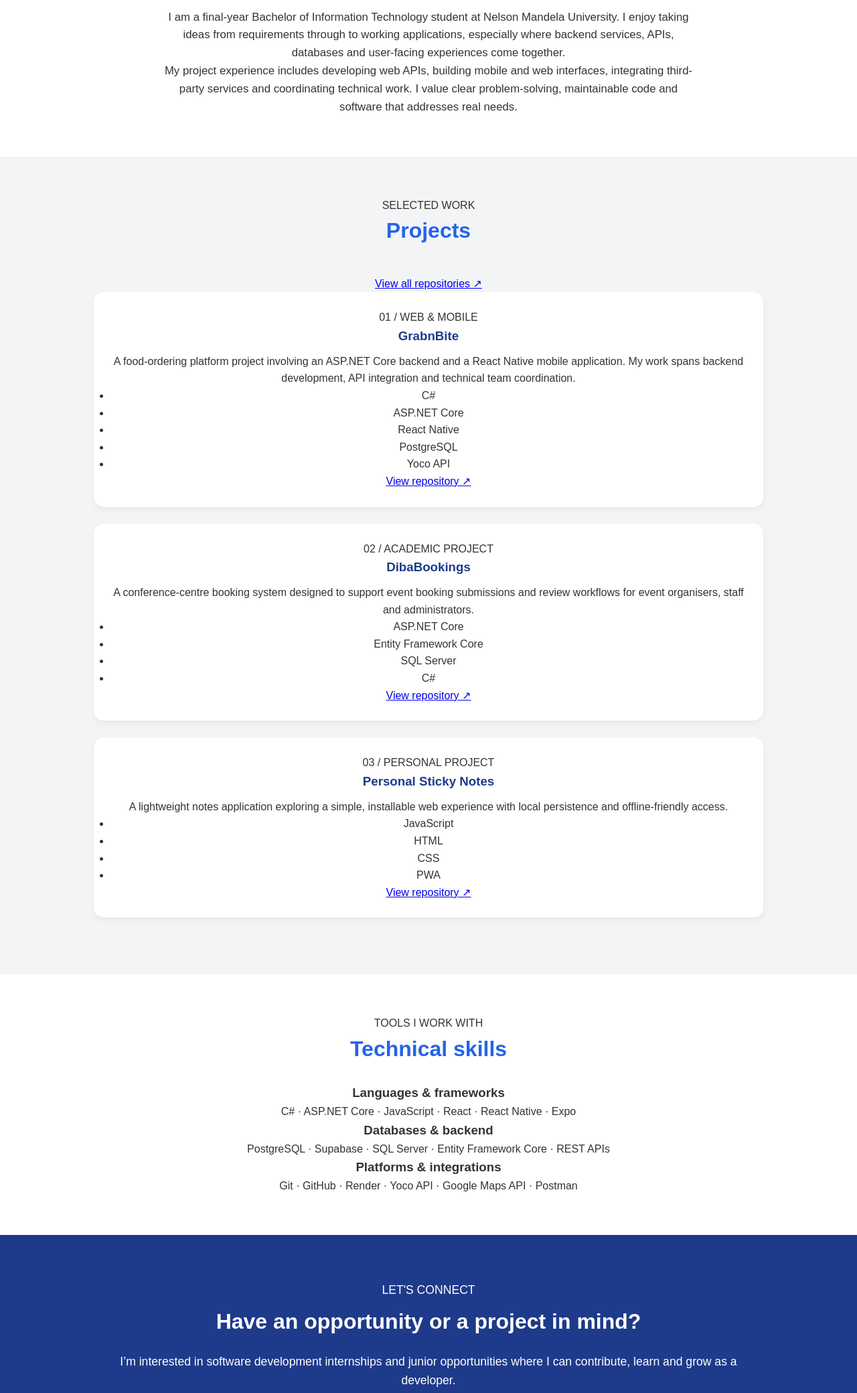
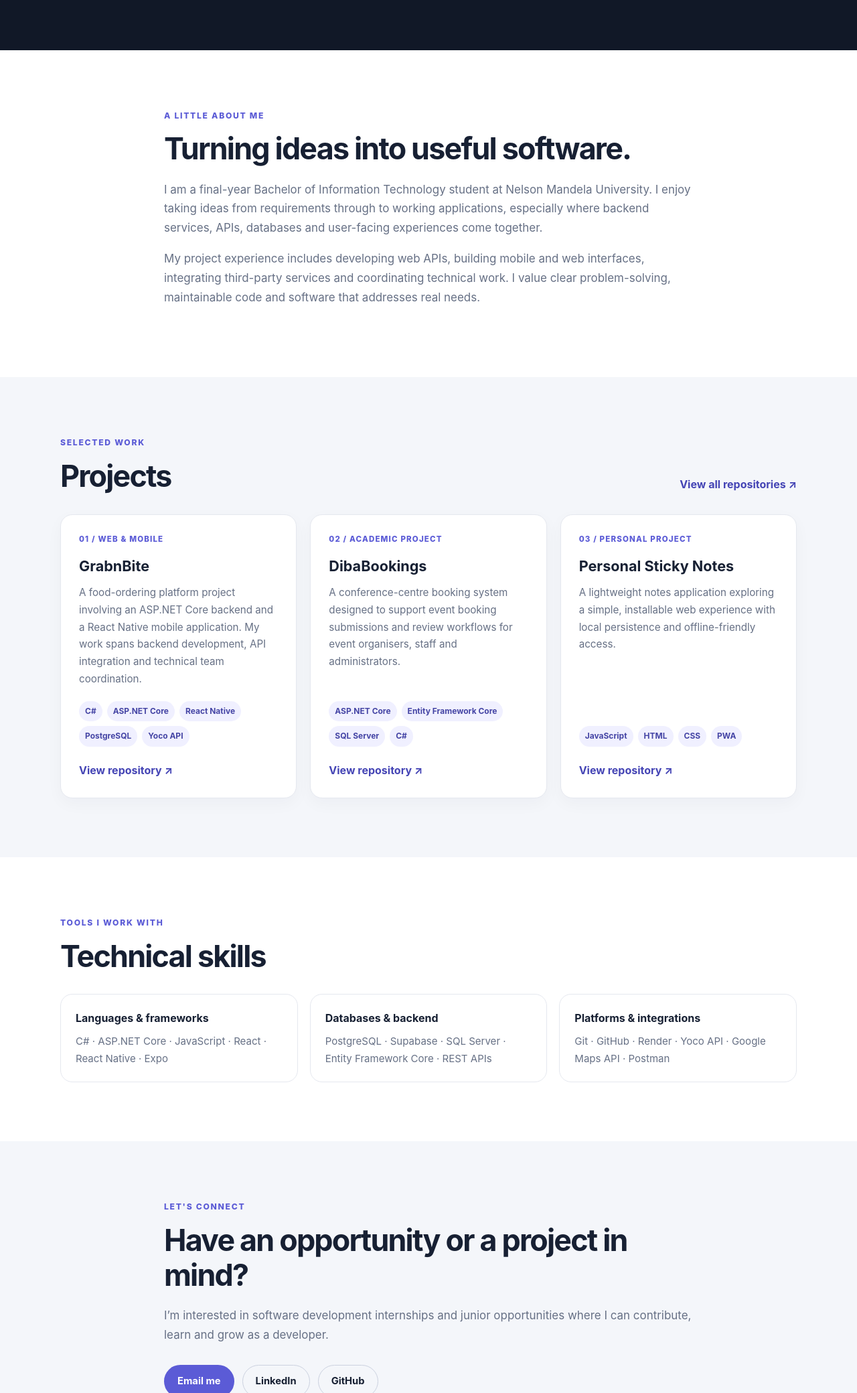
Before and after one commit to Ntlahla5408/Ntlahla5408, a plain HTML site: page index.html in a window 1280 px wide. Shown: the part 720-2800 px from the top of the page at 67% size. Drawn offline with Linux system fonts and the light colour scheme.

Commit message:
Refresh portfolio styling and responsive layout

```diff
--- a/Style.css
+++ b/Style.css
@@ -1,172 +1,92 @@
-/* ===== GENERAL STYLES ===== */
-* {
-    margin: 0;
-    padding: 0;
-    box-sizing: border-box;
-    font-family: "Poppins", sans-serif;
+:root {
+    color-scheme: light;
+    --ink: #172033;
+    --muted: #667085;
+    --surface: #ffffff;
+    --surface-soft: #f4f6fa;
+    --accent: #5b5bd6;
+    --accent-dark: #4545b5;
+    --line: #e5e8ef;
+    --dark: #111827;
+    --radius: 18px;
+    font-family: Inter, ui-sans-serif, system-ui, -apple-system, BlinkMacSystemFont, "Segoe UI", sans-serif;
 }
 
-body {
-    background-color: #f9fafb;
-    color: #333;
-    line-height: 1.6;
+* { box-sizing: border-box; }
+html { scroll-behavior: smooth; scroll-padding-top: 82px; }
+body { margin: 0; background: var(--surface); color: var(--ink); line-height: 1.7; }
+a { color: inherit; }
+.container { width: min(1100px, calc(100% - 40px)); margin-inline: auto; }
+.narrow { max-width: 790px; }
+.site-header { position: sticky; top: 0; z-index: 10; background: rgba(255,255,255,.94); border-bottom: 1px solid var(--line); backdrop-filter: blur(12px); }
+.nav { min-height: 70px; display: flex; align-items: center; justify-content: space-between; gap: 24px; }
+.brand { font-size: 1.35rem; font-weight: 850; letter-spacing: -.08em; text-decoration: none; }
+.brand span { color: var(--accent); }
+.nav-links { display: flex; gap: 28px; }
+.nav-links a { color: var(--muted); font-size: .94rem; font-weight: 650; text-decoration: none; }
+.nav-links a:hover, .text-link:hover, .card-link:hover { color: var(--accent); }
+
+.hero { color: #fff; background: radial-gradient(ellipse at 80% 15%, rgba(91,91,214,.35), transparent 38%), var(--dark); padding: 112px 0 100px; }
+.hero-content { max-width: 900px; }
+.eyebrow { margin: 0 0 14px; color: var(--accent); font-size: .76rem; font-weight: 800; letter-spacing: .14em; }
+.hero .eyebrow { color: #b7b7ff; }
+.hero h1 { max-width: 850px; margin: 0; font-size: clamp(2.65rem, 7vw, 5.2rem); line-height: 1.08; letter-spacing: -.055em; }
+.hero h1 span { color: #b7b7ff; }
+.hero h2 { max-width: 700px; margin: 22px 0 12px; color: #e1e5ef; font-size: clamp(1.2rem, 3vw, 1.7rem); font-weight: 600; line-height: 1.35; }
+.hero-copy { max-width: 650px; margin: 0; color: #b9c1d0; font-size: 1.08rem; }
+.hero-actions, .contact-actions { display: flex; flex-wrap: wrap; gap: 12px; margin-top: 30px; }
+.button { display: inline-flex; min-height: 46px; align-items: center; justify-content: center; padding: 11px 19px; border: 1px solid transparent; border-radius: 999px; font-size: .92rem; font-weight: 750; text-decoration: none; transition: transform .18s ease, background .18s ease; }
+.button:hover { transform: translateY(-2px); }
+.button-primary { background: var(--accent); color: #fff; }
+.button-primary:hover { background: var(--accent-dark); }
+.button-secondary { border-color: rgba(255,255,255,.28); color: #fff; }
+.button-secondary:hover { background: rgba(255,255,255,.09); }
+.location-note { margin: 28px 0 0; color: #aab3c3; font-size: .88rem; }
+
+.section { padding: 88px 0; }
+.section h2 { margin: 0 0 20px; font-size: clamp(2rem, 4vw, 2.8rem); line-height: 1.15; letter-spacing: -.04em; }
+.about p:not(.eyebrow), .contact p:not(.eyebrow) { color: var(--muted); font-size: 1.06rem; }
+.projects { background: var(--surface-soft); }
+.section-heading { display: flex; align-items: end; justify-content: space-between; gap: 20px; margin-bottom: 30px; }
+.section-heading h2 { margin-bottom: 0; }
+.text-link, .card-link { color: var(--accent-dark); font-weight: 750; text-decoration: none; }
+.project-grid { display: grid; grid-template-columns: repeat(3, minmax(0, 1fr)); gap: 20px; }
+.project-card { display: flex; flex-direction: column; min-height: 100%; padding: 27px; border: 1px solid var(--line); border-radius: var(--radius); background: var(--surface); box-shadow: 0 8px 24px rgba(23,32,51,.035); }
+.project-number { color: var(--accent); font-size: .72rem; font-weight: 850; letter-spacing: .1em; }
+.project-card h3 { margin: 12px 0 8px; font-size: 1.35rem; }
+.project-card p { margin: 0 0 20px; color: var(--muted); font-size: .95rem; }
+.tag-list { display: flex; flex-wrap: wrap; gap: 7px; margin: auto 0 22px; padding: 0; list-style: none; }
+.tag-list li { padding: 5px 9px; border-radius: 999px; background: #f0f0ff; color: #4545a5; font-size: .75rem; font-weight: 700; }
+.card-link { align-self: flex-start; }
+.skills { background: #fff; }
+.skill-groups { display: grid; grid-template-columns: repeat(3, minmax(0, 1fr)); gap: 18px; margin-top: 30px; }
+.skill-group { padding: 22px; border: 1px solid var(--line); border-radius: var(--radius); }
+.skill-group h3 { margin: 0 0 8px; font-size: 1rem; }
+.skill-group p { margin: 0; color: var(--muted); font-size: .94rem; }
+.contact { background: var(--surface-soft); }
+.contact .button-secondary { border-color: #cbd1df; color: var(--ink); }
+.contact .button-secondary:hover { background: #e9ebf5; }
+.site-footer { padding: 22px 0; background: var(--dark); color: #aeb7c7; font-size: .85rem; }
+.footer-inner { display: flex; justify-content: space-between; gap: 16px; }
+
+@media (max-width: 800px) {
+    .project-grid, .skill-groups { grid-template-columns: 1fr 1fr; }
+    .hero { padding: 88px 0 78px; }
 }
-
-.container {
-    width: 90%;
-    max-width: 1000px;
-    margin: 0 auto;
+@media (max-width: 560px) {
+    .container { width: min(100% - 32px, 1100px); }
+    .nav { min-height: 62px; align-items: flex-start; flex-direction: column; justify-content: center; gap: 2px; padding-block: 10px; }
+    .nav-links { width: 100%; gap: 19px; overflow-x: auto; padding: 4px 0; }
+    .nav-links a { flex: 0 0 auto; font-size: .86rem; }
+    .hero { padding: 72px 0 66px; }
+    .hero h1 { font-size: clamp(2.45rem, 12vw, 3.6rem); }
+    .hero-copy { font-size: 1rem; }
+    .section { padding: 66px 0; }
+    .section-heading { align-items: flex-start; flex-direction: column; }
+    .project-grid, .skill-groups { grid-template-columns: 1fr; }
+    .project-card { padding: 23px; }
+    .footer-inner { flex-direction: column; gap: 4px; }
 }
-
-/* ===== HERO SECTION ===== */
-.hero {
-    background: linear-gradient(135deg, #2563eb, #1e3a8a);
-    color: white;
-    text-align: center;
-    padding: 100px 20px;
+@media (prefers-reduced-motion: reduce) {
+    *, *::before, *::after { scroll-behavior: auto !important; transition-duration: .01ms !important; }
 }
-
-    .hero h1 {
-        font-size: 3rem;
-        margin-bottom: 10px;
-        font-weight: 700;
-        letter-spacing: 2px;
-    }
-
-    .hero p {
-        font-size: 1.1rem;
-        max-width: 600px;
-        margin: 10px auto;
-    }
-
-/* ===== ABOUT SECTION ===== */
-.about {
-    background-color: #fff;
-    padding: 60px 20px;
-    text-align: center;
-}
-
-    .about h2 {
-        font-size: 2rem;
-        margin-bottom: 20px;
-        color: #2563eb;
-    }
-
-    .about p {
-        max-width: 800px;
-        margin: 0 auto;
-        font-size: 1.05rem;
-    }
-
-/* ===== PROJECTS SECTION ===== */
-.projects {
-    background-color: #f3f4f6;
-    padding: 60px 20px;
-    text-align: center;
-}
-
-    .projects h2 {
-        font-size: 2rem;
-        margin-bottom: 40px;
-        color: #2563eb;
-    }
-
-.project-card {
-    background-color: white;
-    padding: 25px;
-    margin-bottom: 25px;
-    border-radius: 15px;
-    box-shadow: 0 4px 10px rgba(0, 0, 0, 0.05);
-    transition: transform 0.2s ease, box-shadow 0.3s ease;
-}
-
-    .project-card:hover {
-        transform: translateY(-5px);
-        box-shadow: 0 6px 14px rgba(0, 0, 0, 0.1);
-    }
-
-    .project-card h3 {
-        color: #1e3a8a;
-        margin-bottom: 10px;
-    }
-
-/* ===== SKILLS SECTION ===== */
-.skills {
-    background-color: #fff;
-    padding: 60px 20px;
-    text-align: center;
-}
-
-    .skills h2 {
-        font-size: 2rem;
-        color: #2563eb;
-        margin-bottom: 25px;
-    }
-
-.skills-list {
-    display: flex;
-    flex-wrap: wrap;
-    justify-content: center;
-    gap: 12px;
-}
-
-.skill-tag {
-    background-color: #2563eb;
-    color: white;
-    padding: 10px 18px;
-    border-radius: 30px;
-    font-size: 1rem;
-    transition: background-color 0.3s ease, transform 0.2s ease;
-}
-
-    .skill-tag:hover {
-        background-color: #1d4ed8;
-        transform: scale(1.05);
-    }
-
-/* ===== CONTACT SECTION ===== */
-.contact {
-    background-color: #1e3a8a;
-    color: white;
-    padding: 60px 20px;
-    text-align: center;
-}
-
-    .contact h2 {
-        font-size: 2rem;
-        margin-bottom: 20px;
-    }
-
-    .contact p {
-        margin: 8px 0;
-        font-size: 1.1rem;
-    }
-
-    .contact a {
-        color: #93c5fd;
-        text-decoration: none;
-    }
-
-        .contact a:hover {
-            text-decoration: underline;
-        }
-
-/* ===== RESPONSIVE DESIGN ===== */
-@media (max-width: 768px) {
-    .hero h1 {
-        font-size: 2.2rem;
-    }
-
-    .hero p {
-        font-size: 1rem;
-    }
-
-    .skills-list {
-        gap: 8px;
-    }
-
-    .skill-tag {
-        font-size: 0.9rem;
-        padding: 8px 14px;
-    }
-}
```
